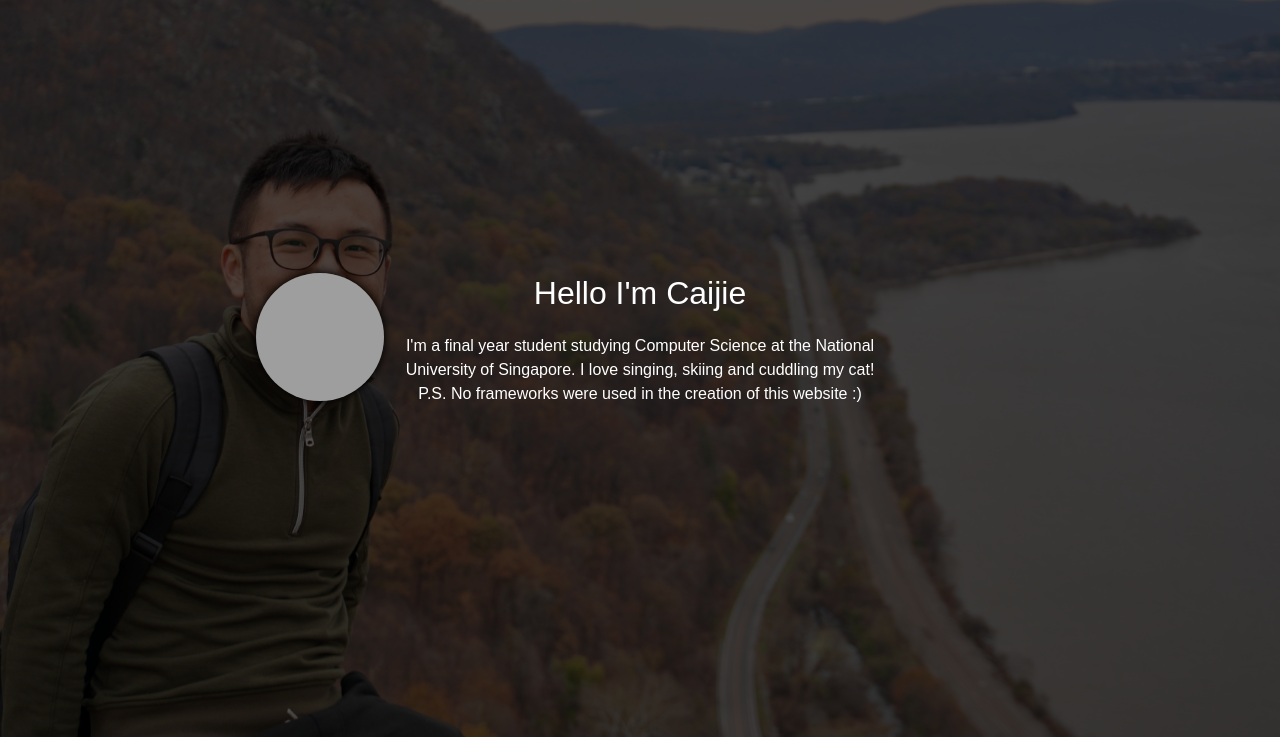
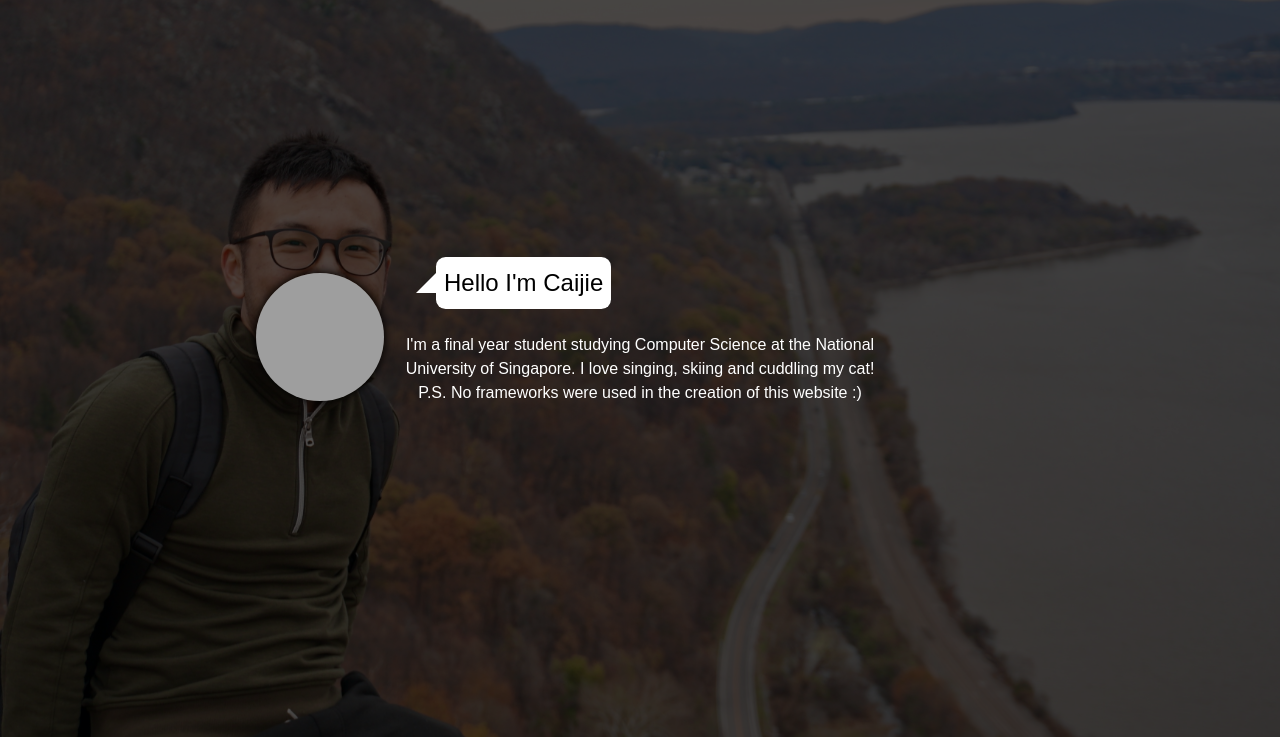
Before and after one commit to rbth7e5/CS3240_Lab3, a website built with Parcel: page index.html in a window 1280 px wide. Shown: the part 63-800 px from the top of the page. Built offline with nearby package versions, Linux system fonts and the light colour scheme; grey boxes are pictures that could not be loaded.

Commit message:
Add title speech bubble

```diff
--- a/css/main.css
+++ b/css/main.css
@@ -67,6 +67,7 @@ body {
 .intro-content {
   border-radius: 8px;
   z-index: 998;
+  padding-top: 80px;
 }
 
 .nav {
@@ -389,3 +390,40 @@ a {
 #avatar:hover {
   opacity: 1 !important;
 }
+
+.speech-bubble {
+  position: absolute;
+  left: 180px;
+  top: -16px;
+  background: white;
+  color: black;
+  border-radius: 0.4em;
+  padding: 8px;
+  font-size: 24px;
+  white-space: nowrap;
+  opacity: 0;
+  animation: speech-bubble-anim 0.5s ease 1;
+  animation-fill-mode: forwards;
+  animation-delay: 1000ms;
+}
+
+.speech-bubble:after {
+  content: "";
+  position: absolute;
+  left: 0;
+  top: 50%;
+  width: 0;
+  height: 0;
+  border: 20px solid transparent;
+  border-right-color: white;
+  border-left: 0;
+  border-bottom: 0;
+  margin-top: -10px;
+  margin-left: -20px;
+}
+
+@keyframes speech-bubble-anim {
+  to {
+    opacity: 1;
+  }
+}
--- a/index.html
+++ b/index.html
@@ -77,6 +77,9 @@
           <i id="resume-icon" class="far fa-file" style="cursor: pointer"></i>
         </a>
       </div>
+      <div class="speech-bubble">
+        <span id="avatar-text">Hello I'm Caijie</span>
+      </div>
     </div>
     <div id="scroll-container" class="scroll-container">
       <div id="navbar">
@@ -128,7 +131,6 @@
       <section id="home" class="home">
         <div class="intro">
           <div class="intro-content">
-            <h1>Hello I'm Caijie</h1>
             <p>
               I'm a final year student studying Computer Science at the National
               University of Singapore. I love singing, skiing and cuddling my
--- a/js/consts.js
+++ b/js/consts.js
@@ -65,6 +65,17 @@ export const navHighlighter = () => {
     ).classList;
 
     if (scrollY > sectionTop && scrollY <= sectionTop + sectionHeight) {
+      switch (sectionId) {
+        case "home":
+          document.getElementById("avatar-text").innerText = "Hello I'm Caijie";
+          break;
+        case "about":
+          document.getElementById("avatar-text").innerText = "All about me!";
+          break;
+        case "timeline":
+          document.getElementById("avatar-text").innerText = "My timeline";
+          break;
+      }
       elementClasses.add("active-light");
       listClasses.add("active-light");
     } else {
@@ -163,7 +174,7 @@ const avatarAnime = anime({
   top: [avatarCurrentTopOffset, avatarNewTopOffset],
   left: [avatarCurrentLeftOffset, avatarNewLeftOffset],
   autoplay: false,
-  opacity: 0.5,
+  opacity: 0.75,
   easing: "easeOutElastic(1, 1)",
   duration: 500,
 });
```
